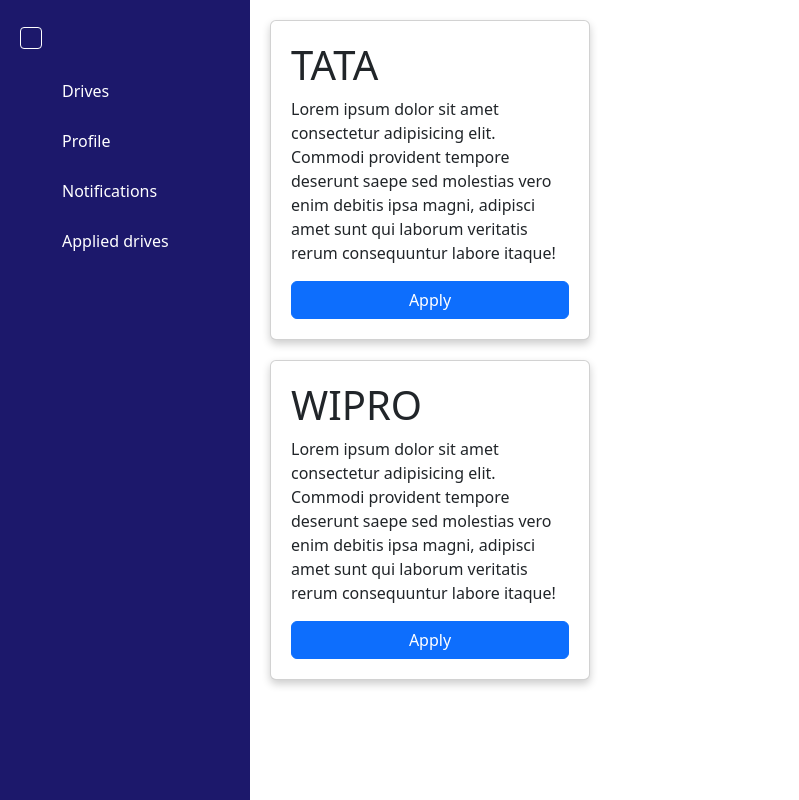
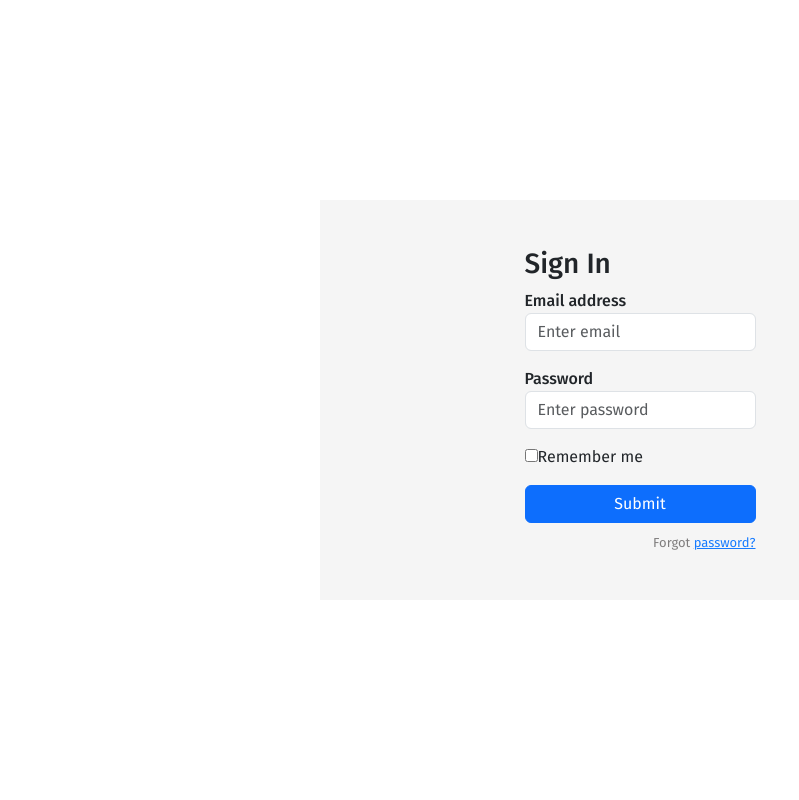
Before and after one commit to AmithSunil/Training-and-Placement-portal, a React (Create React App) app: page / in a window 1280 px wide. Shown: the whole page, without its empty margins (0-799 px from the left). Built offline with nearby package versions, Linux system fonts and the light colour scheme.

Commit message:
added sign in

```diff
--- a/src/App.css
+++ b/src/App.css
@@ -1,5 +1,7 @@
-.App{
+.app-body{
   height: 100vh;
   display: flex;
   flex-direction: row;
+  align-items: center;
+  justify-content: center;
 }
--- a/src/App.js
+++ b/src/App.js
@@ -1,28 +1,18 @@
 import './App.css';
-import Sidebar from './components/Sidebar';
-import {BrowserRouter as Router, Route, Routes} from 'react-router-dom';
 import Drives from './components/Drives';
-import Profile from './components/Profile';
-import AppliedDrives from './components/AppliedDrives';
-
+import Login from './components/login/Login';
+import Dashboard from './components/Dashboard';
+import { BrowserRouter as Router, Routes,Route } from 'react-router-dom';
 
 function App() {
   return (
-      <Router>
-      <div className="App">
-      <Sidebar />
-        <Routes>
-          <Route path="/" element={<Drives />} />
-          <Route path="/drives" element={<Drives />} />
-          <Route path="/applieddrives" element={<AppliedDrives />} />
-          <Route path="/profile" element={<Profile />} />
-           {/* <Route path="/upcoming" component={Upcoming}>
-           </Route> */}
+    <div className="app-body">
+      <Routes>
+        <Route path="/" element={<Login />} />
+        <Route path="/dashboard" element={<Dashboard />} />
+      </Routes>
+    </div>
 
-
-        </Routes>
-    </div>
-      </Router>
   );
 }
 
--- /dev/null
+++ b/src/components/Dashboard.jsx
@@ -0,0 +1,27 @@
+import React from 'react';
+import { BrowserRouter as Router, Route, Routes } from 'react-router-dom';
+import Sidebar from './Sidebar';
+import Drives from './Drives';
+import AppliedDrives from './AppliedDrives';
+import Profile from './Profile';
+import './dashboard.css';
+
+
+const Dashboard = () => {
+  return (
+      <div className="dash-body">
+      <Sidebar />
+        <Routes>
+          <Route path="/" element={<Drives />} />
+          <Route path="/applieddrives" element={<AppliedDrives />} />
+          <Route path="/profile" element={<Profile />} />
+          {/* <Route path="/upcoming" component={Upcoming}>
+        </Route> */}
+        </Routes>
+    </div>
+
+
+  );
+};
+
+export default Dashboard;
--- /dev/null
+++ b/src/components/dashboard.css
@@ -0,0 +1,7 @@
+.dash-body{
+    height: 100vh;
+    display: flex;
+    flex-direction: row;
+    width: 100%;
+
+  }
--- /dev/null
+++ b/src/components/login/Login.jsx
@@ -0,0 +1,107 @@
+import React, { useEffect, useState } from 'react';
+import './login.css'
+import { Link } from 'react-router-dom';
+import { useNavigate } from 'react-router-dom';
+
+
+const Login = () => {
+  const [username, setUsername] = useState('');
+  const [password, setPassword] = useState('');
+
+  const handleUsernameChange = (e) => {
+    setUsername(e.target.value);
+  };
+
+  const handlePasswordChange = (e) => {
+    setPassword(e.target.value);
+  };
+
+  const navigate = useNavigate();
+  const handleSubmit = (e) => {
+    e.preventDefault();
+    console.log(username,password)
+    navigate('/dashboard');
+  };
+
+
+
+  return (
+    <div className="signinbody">
+        <form onSubmit={handleSubmit}>
+        <h3>Sign In</h3>
+
+        <div className="mb-3">
+          <label>Email address</label>
+          <input
+            type="text"
+            id="username"
+            className="form-control"
+            placeholder="Enter email"
+            onChange={handleUsernameChange}
+          />
+        </div>
+
+        <div className="mb-3">
+          <label>Password</label>
+          <input
+            type="password"
+            id="password"
+            className="form-control"
+            placeholder="Enter password"
+            onClick={handlePasswordChange}
+          />
+        </div>
+
+        <div className="mb-3">
+          <div className="custom-control custom-checkbox">
+            <input
+              type="checkbox"
+              className="custom-control-input"
+              id="customCheck1"
+            />
+            <label className="custom-control-label" htmlFor="customCheck1">
+              Remember me
+            </label>
+          </div>
+        </div>
+
+        <div className="d-grid">
+
+          <button type="submit" className="btn btn-primary">
+            Submit
+          </button>
+
+        </div>
+        <p className="forgot-password text-right">
+          Forgot <a href="#">password?</a>
+        </p>
+      </form>
+    </div>
+  );
+};
+
+export default Login;
+
+
+
+// <h1>Login</h1>
+// <form onSubmit={handleSubmit}>
+//   <div>
+//     <label htmlFor="username">Username:</label>
+//     <input
+//       type="text"
+//       id="username"
+//       value={username}
+//       onChange={handleUsernameChange}
+//     />
+//   </div>
+//   <div>
+//     <label htmlFor="password">Password:</label>
+//     <input
+//       type="password"
+//       id="password"
+//       value={password}
+//       onChange={handlePasswordChange}
+//     />
+//   </div>
+//   <button type="submit">Login</button>
--- /dev/null
+++ b/src/components/login/login.css
@@ -0,0 +1,88 @@
+@import url("https://fonts.googleapis.com/css?family=Fira+Sans:400,500,600,700,800");
+
+
+
+h1,
+h2,
+h3,
+h4,
+h5,
+h6,
+label,
+span {
+  font-weight: 500;
+  font-family: "Fira Sans", sans-serif;
+}
+
+body,
+html,
+.App,
+#root,
+.auth-wrapper {
+  width: 100%;
+  height: 100%;
+}
+
+.navbar-light {
+  background-color: #ffffff;
+  box-shadow: 0px 14px 80px rgba(34, 35, 58, 0.2);
+}
+
+.auth-wrapper {
+  display: flex;
+  justify-content: center;
+  flex-direction: column;
+  text-align: left;
+}
+
+.auth-inner {
+  width: 450px;
+  margin: auto;
+  background: #ffffff;
+  box-shadow: 0px 14px 80px rgba(34, 35, 58, 0.2);
+  padding: 40px 55px 45px 55px;
+  border-radius: 15px;
+  transition: all 0.3s;
+}
+
+.auth-wrapper .form-control:focus {
+  border-color: #167bff;
+  box-shadow: none;
+}
+
+.auth-wrapper h3 {
+  text-align: center;
+  margin: 0;
+  line-height: 1;
+  padding-bottom: 20px;
+}
+
+.custom-control-label {
+  font-weight: 400;
+}
+
+.forgot-password,
+.forgot-password a {
+  text-align: right;
+  font-size: 13px;
+  padding-top: 10px;
+  color: #7f7d7d;
+  margin: 0;
+}
+
+.forgot-password a {
+  color: #167bff;
+}
+
+
+.signinbody{
+
+  background-color: #f5f5f5;
+  height: 50%;
+  width: 50%;
+  display: flex;
+  justify-content: center;
+  align-items: center;
+  flex-direction: column;
+  font-family: "Fira Sans", sans-serif;
+}
--- a/src/index.js
+++ b/src/index.js
@@ -3,11 +3,14 @@
 import './index.css';
 import App from './App';
 import reportWebVitals from './reportWebVitals';
+import { BrowserRouter } from 'react-router-dom';
 
 const root = ReactDOM.createRoot(document.getElementById('root'));
 root.render(
   <React.StrictMode>
+    <BrowserRouter>
     <App />
+    </BrowserRouter>
   </React.StrictMode>
 );
 
```
Also changed, not shown: 1 other file (tests, documents, lock files or other folders).
